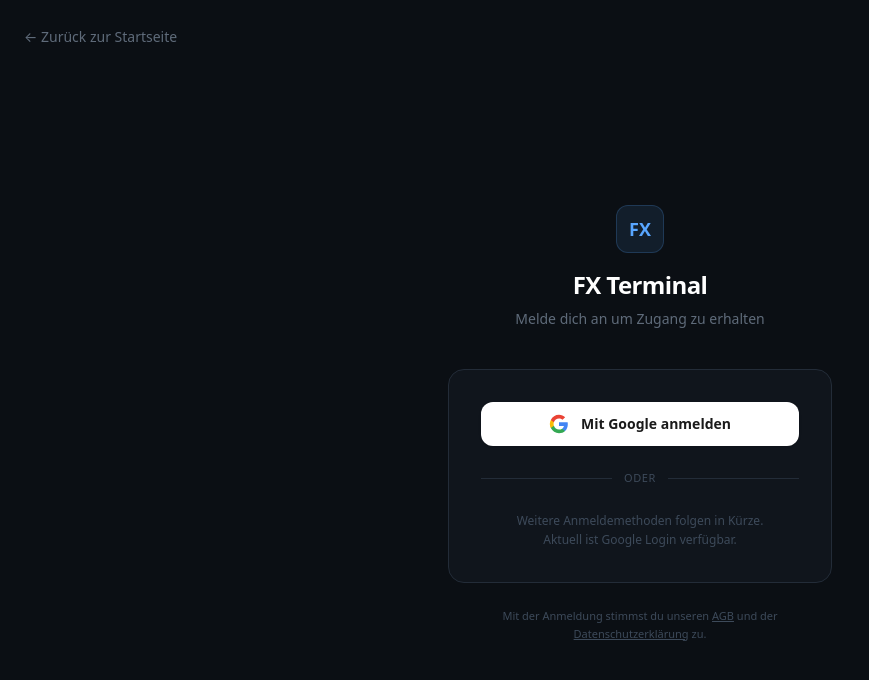
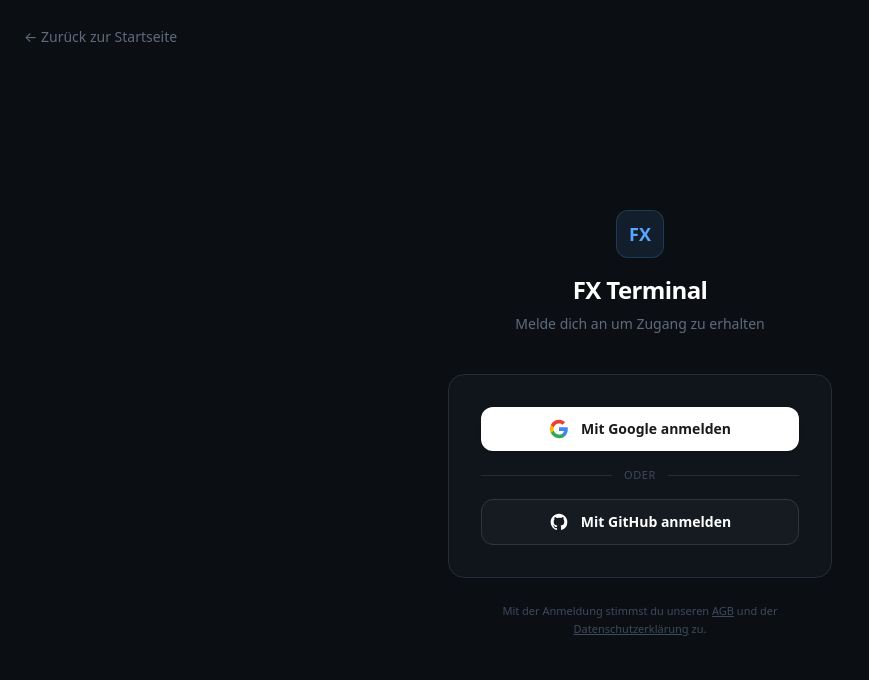
Before and after one commit to kerimalur/GVA-Screener, a Next.js app in the folder frontend-next/: page /login in a window 1280 px wide. Shown: the top 680 px of the page, without its empty margins (0-869 px from the left). Built offline with nearby package versions, Linux system fonts and the light colour scheme.

Commit message:
feat: GitHub Login + Module-Übersicht auf Landing Page

```diff
--- a/frontend-next/app/LandingPage.tsx
+++ b/frontend-next/app/LandingPage.tsx
@@ -249,6 +249,32 @@
           <span className="text-[12px] text-[#5f6b7a]">Täglich automatisch aktualisiert</span>
         </div>
       </div>
+
+      {/* ── MODULE ÜBERSICHT ── */}
+      <section className="max-w-6xl mx-auto px-5 py-16">
+        <div className="text-center mb-10">
+          <span className="font-mono text-[11px] uppercase tracking-[0.2em] text-[#58a6ff]">Was du bekommst</span>
+          <h2 className="text-2xl font-bold text-white mt-2 tracking-tight">8 Module. Ein Terminal.</h2>
+        </div>
+        <div className="grid grid-cols-2 md:grid-cols-4 gap-3">
+          {[
+            { icon: "⚖️", title: "Währungsstärke", desc: "G8 · 28 Paare · Live-Bias" },
+            { icon: "📊", title: "COT-Analyse", desc: "Institutionelle Positionierung" },
+            { icon: "🏦", title: "Zentralbanken", desc: "Stance · Zinsdiff · Trends" },
+            { icon: "🌡️", title: "Retail-Sentiment", desc: "Myfxbook · Contrarian-Signal" },
+            { icon: "📅", title: "Saisonalität", desc: "20 Jahre · Trefferquote" },
+            { icon: "🔬", title: "COT-Backtest", desc: "Historischer Edge-Test" },
+            { icon: "📓", title: "Trading Journal", desc: "R-Multiple · Equity-Kurve" },
+            { icon: "📡", title: "Weekly Outlook", desc: "Kalender · Ereignisse" },
+          ].map(({ icon, title, desc }) => (
+            <div key={title} className="bg-[#10151c] border border-[#232c38] rounded-xl p-4 hover:border-[#313c4b] transition-colors">
+              <div className="text-2xl mb-2">{icon}</div>
+              <div className="text-sm font-semibold text-white mb-1">{title}</div>
+              <div className="text-[11px] text-[#5f6b7a]">{desc}</div>
+            </div>
+          ))}
+        </div>
+      </section>
 
       {/* ── PROBLEM → LÖSUNG ── */}
       <section className="max-w-6xl mx-auto px-5 py-20">
--- a/frontend-next/app/login/page.tsx
+++ b/frontend-next/app/login/page.tsx
@@ -6,24 +6,24 @@
 import { createBrowserSupabase } from "@/lib/supabase/client";
 
 function LoginContent() {
-  const [loading, setLoading] = useState(false);
+  const [loading, setLoading] = useState<"google" | "github" | null>(null);
   const [error, setError] = useState("");
   const params = useSearchParams();
   const next = params.get("next") ?? "/dashboard";
 
-  const handleGoogleLogin = async () => {
-    setLoading(true);
+  const handleOAuth = async (provider: "google" | "github") => {
+    setLoading(provider);
     setError("");
     const supabase = createBrowserSupabase();
     const { error } = await supabase.auth.signInWithOAuth({
-      provider: "google",
+      provider,
       options: {
         redirectTo: `${window.location.origin}/auth/callback?next=${encodeURIComponent(next)}`,
       },
     });
     if (error) {
       setError(error.message);
-      setLoading(false);
+      setLoading(null);
     }
   };
 
@@ -62,19 +62,11 @@
 
             {/* Google Button */}
             <button
-              onClick={handleGoogleLogin}
-              disabled={loading}
-              className="w-full flex items-center justify-center gap-3 py-3 px-4 rounded-xl bg-white text-[#1a1a1a] font-semibold text-sm hover:bg-[#f0f0f0] active:bg-[#e0e0e0] transition-colors disabled:opacity-50 disabled:cursor-not-allowed shadow-sm"
+              onClick={() => handleOAuth("google")}
+              disabled={loading !== null}
+              className="w-full flex items-center justify-center gap-3 py-3 px-4 rounded-xl bg-white text-[#1a1a1a] font-semibold text-sm hover:bg-[#f0f0f0] transition-colors disabled:opacity-50 disabled:cursor-not-allowed shadow-sm"
             >
-              {!loading && (
-                <svg className="w-5 h-5 shrink-0" viewBox="0 0 24 24" aria-hidden>
-                  <path d="M22.56 12.25c0-.78-.07-1.53-.2-2.25H12v4.26h5.92c-.26 1.37-1.04 2.53-2.21 3.31v2.77h3.57c2.08-1.92 3.28-4.74 3.28-8.09z" fill="#4285F4" />
-                  <path d="M12 23c2.97 0 5.46-.98 7.28-2.66l-3.57-2.77c-.98.66-2.23 1.06-3.71 1.06-2.86 0-5.29-1.93-6.16-4.53H2.18v2.84C3.99 20.53 7.7 23 12 23z" fill="#34A853" />
-                  <path d="M5.84 14.09c-.22-.66-.35-1.36-.35-2.09s.13-1.43.35-2.09V7.07H2.18C1.43 8.55 1 10.22 1 12s.43 3.45 1.18 4.93l2.85-2.22.81-.62z" fill="#FBBC05" />
-                  <path d="M12 5.38c1.62 0 3.06.56 4.21 1.64l3.15-3.15C17.45 2.09 14.97 1 12 1 7.7 1 3.99 3.47 2.18 7.07l3.66 2.84c.87-2.6 3.3-4.53 6.16-4.53z" fill="#EA4335" />
-                </svg>
-              )}
-              {loading ? (
+              {loading === "google" ? (
                 <span className="flex items-center gap-2">
                   <svg className="animate-spin w-4 h-4" viewBox="0 0 24 24" fill="none">
                     <circle className="opacity-25" cx="12" cy="12" r="10" stroke="currentColor" strokeWidth="4"/>
@@ -83,26 +75,52 @@
                   Weiterleitung…
                 </span>
               ) : (
-                "Mit Google anmelden"
+                <>
+                  <svg className="w-5 h-5 shrink-0" viewBox="0 0 24 24" aria-hidden>
+                    <path d="M22.56 12.25c0-.78-.07-1.53-.2-2.25H12v4.26h5.92c-.26 1.37-1.04 2.53-2.21 3.31v2.77h3.57c2.08-1.92 3.28-4.74 3.28-8.09z" fill="#4285F4" />
+                    <path d="M12 23c2.97 0 5.46-.98 7.28-2.66l-3.57-2.77c-.98.66-2.23 1.06-3.71 1.06-2.86 0-5.29-1.93-6.16-4.53H2.18v2.84C3.99 20.53 7.7 23 12 23z" fill="#34A853" />
+                    <path d="M5.84 14.09c-.22-.66-.35-1.36-.35-2.09s.13-1.43.35-2.09V7.07H2.18C1.43 8.55 1 10.22 1 12s.43 3.45 1.18 4.93l2.85-2.22.81-.62z" fill="#FBBC05" />
+                    <path d="M12 5.38c1.62 0 3.06.56 4.21 1.64l3.15-3.15C17.45 2.09 14.97 1 12 1 7.7 1 3.99 3.47 2.18 7.07l3.66 2.84c.87-2.6 3.3-4.53 6.16-4.53z" fill="#EA4335" />
+                  </svg>
+                  Mit Google anmelden
+                </>
+              )}
+            </button>
+
+            {/* Divider */}
+            <div className="flex items-center gap-3 my-4">
+              <div className="flex-1 h-px bg-[#232c38]" />
+              <span className="text-[11px] text-[#3d4a5a] uppercase tracking-wider">oder</span>
+              <div className="flex-1 h-px bg-[#232c38]" />
+            </div>
+
+            {/* GitHub Button */}
+            <button
+              onClick={() => handleOAuth("github")}
+              disabled={loading !== null}
+              className="w-full flex items-center justify-center gap-3 py-3 px-4 rounded-xl bg-[#161b22] border border-[#30363d] text-white font-semibold text-sm hover:bg-[#21262d] transition-colors disabled:opacity-50 disabled:cursor-not-allowed"
+            >
+              {loading === "github" ? (
+                <span className="flex items-center gap-2">
+                  <svg className="animate-spin w-4 h-4" viewBox="0 0 24 24" fill="none">
+                    <circle className="opacity-25" cx="12" cy="12" r="10" stroke="currentColor" strokeWidth="4"/>
+                    <path className="opacity-75" fill="currentColor" d="M4 12a8 8 0 018-8v4a4 4 0 00-4 4H4z"/>
+                  </svg>
+                  Weiterleitung…
+                </span>
+              ) : (
+                <>
+                  <svg className="w-5 h-5 shrink-0" viewBox="0 0 24 24" fill="currentColor" aria-hidden>
+                    <path d="M12 2C6.477 2 2 6.484 2 12.017c0 4.425 2.865 8.18 6.839 9.504.5.092.682-.217.682-.483 0-.237-.008-.868-.013-1.703-2.782.605-3.369-1.343-3.369-1.343-.454-1.158-1.11-1.466-1.11-1.466-.908-.62.069-.608.069-.608 1.003.07 1.531 1.032 1.531 1.032.892 1.53 2.341 1.088 2.91.832.092-.647.35-1.088.636-1.338-2.22-.253-4.555-1.113-4.555-4.951 0-1.093.39-1.988 1.029-2.688-.103-.253-.446-1.272.098-2.65 0 0 .84-.27 2.75 1.026A9.564 9.564 0 0112 6.844c.85.004 1.705.115 2.504.337 1.909-1.296 2.747-1.027 2.747-1.027.546 1.379.202 2.398.1 2.651.64.7 1.028 1.595 1.028 2.688 0 3.848-2.339 4.695-4.566 4.943.359.309.678.92.678 1.855 0 1.338-.012 2.419-.012 2.747 0 .268.18.58.688.482A10.019 10.019 0 0022 12.017C22 6.484 17.522 2 12 2z"/>
+                  </svg>
+                  Mit GitHub anmelden
+                </>
               )}
             </button>
 
             {error && (
               <p className="mt-4 text-xs text-[#f85149] text-center">{error}</p>
             )}
-
-            {/* Divider */}
-            <div className="flex items-center gap-3 my-6">
-              <div className="flex-1 h-px bg-[#232c38]" />
-              <span className="text-[11px] text-[#3d4a5a] uppercase tracking-wider">oder</span>
-              <div className="flex-1 h-px bg-[#232c38]" />
-            </div>
-
-            {/* Info Text */}
-            <p className="text-[12px] text-[#3d4a5a] text-center leading-relaxed">
-              Weitere Anmeldemethoden folgen in Kürze.<br />
-              Aktuell ist Google Login verfügbar.
-            </p>
           </div>
 
           {/* Footer */}
```
